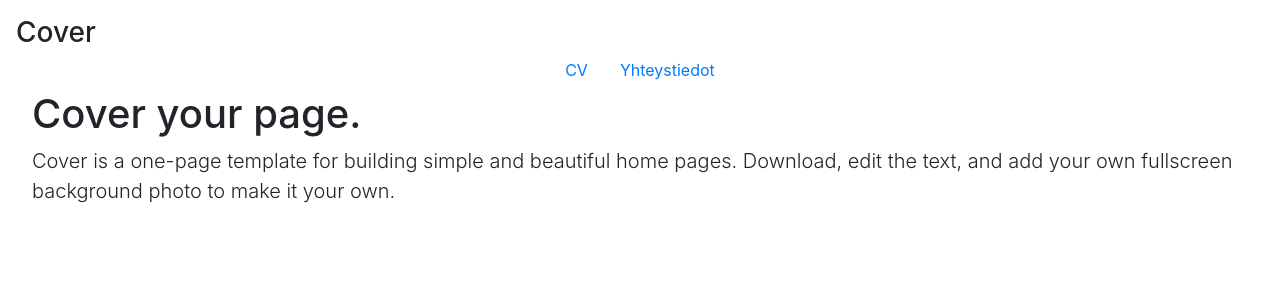
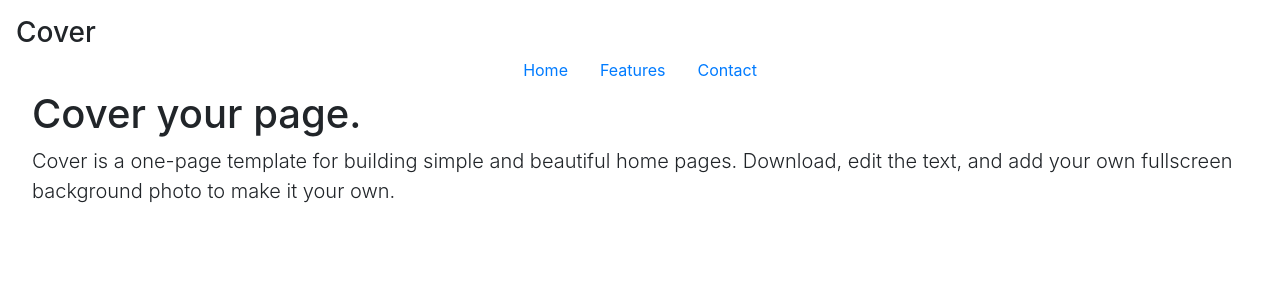
Before and after one commit to ekorh/my-python-cv, a Flask app: page / in a window 1280 px wide. Shown: the top 307 px of the page. Run offline with Flask 2, Linux system fonts and the light colour scheme; some libraries are stand-ins or nearby versions.

Commit message:
procfile

```diff
--- a/templates/home.html
+++ b/templates/home.html
@@ -12,8 +12,9 @@
               <div>
                 <h3 class="float-md-start mb-0">Cover</h3>
                 <nav class="nav nav-masthead justify-content-center float-md-end">
-                  <a class="nav-link active" aria-current="page" href="#">CV</a>
-                  <a class="nav-link" href="#">Yhteystiedot</a>
+                  <a class="nav-link active" aria-current="page" href="#">Home</a>
+                  <a class="nav-link" href="#">Features</a>
+                  <a class="nav-link" href="#">Contact</a>
                 </nav>
               </div>
             </header>
```
Also changed, not shown: static/style.css (+15 -0 lines), 1 other file.
